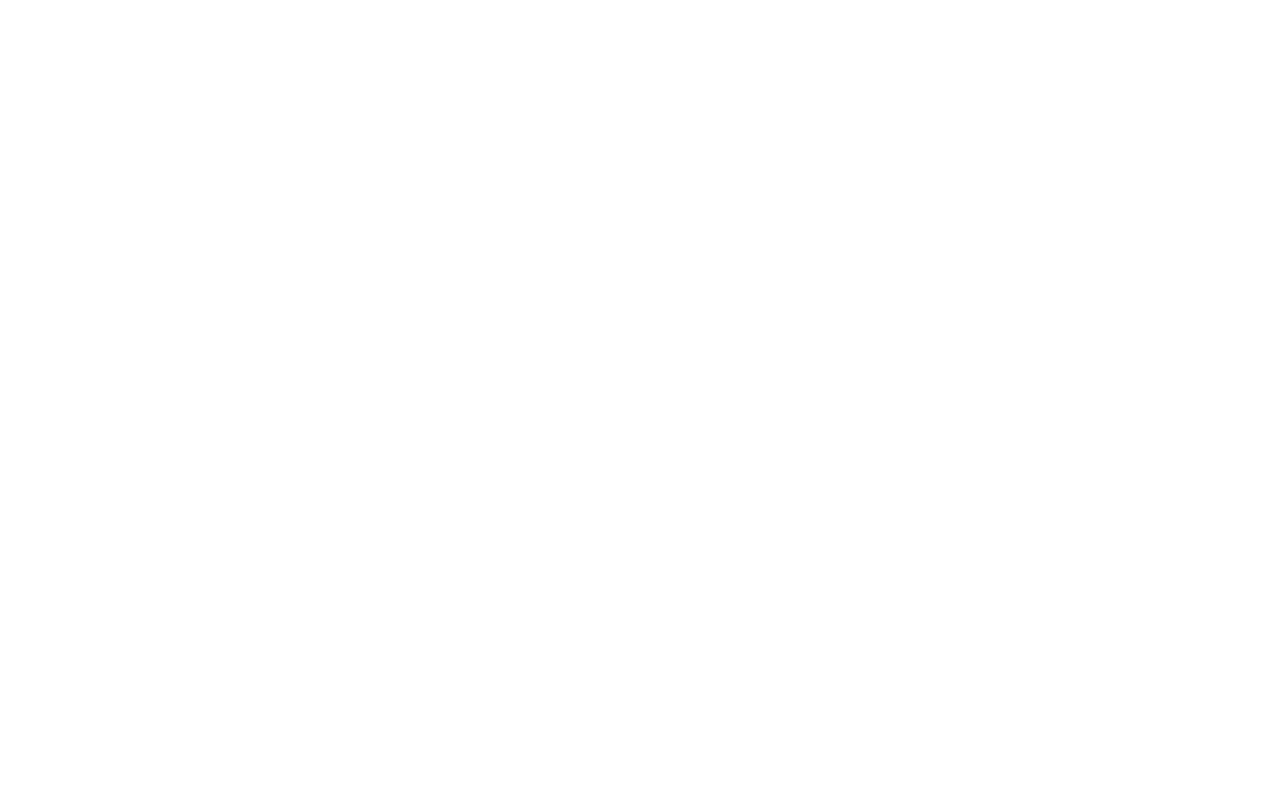
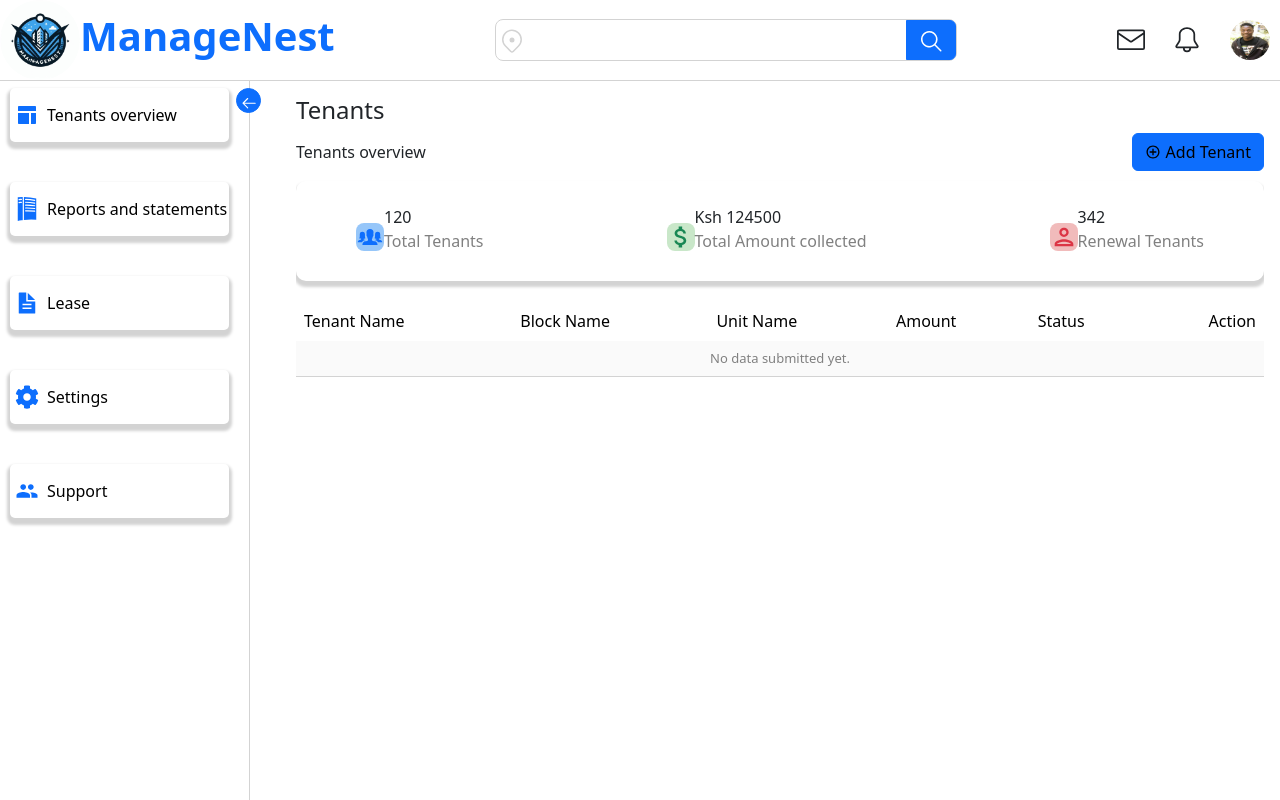
Before and after one commit to PascalTwoli/ManageNest, a React (Create React App) app in the folder frontend/: page /mainbody in a window 1280 px wide. Before the commit this address had no page. Built offline with nearby package versions, Linux system fonts and the light colour scheme.

Commit message:
added tenant_profile_details.component.js, 	tenant_profiles_offcanvas.component.js

```diff
--- a/frontend/package.json
+++ b/frontend/package.json
@@ -11,6 +11,7 @@
     "react": "^18.3.1",
     "react-bootstrap": "^2.10.5",
     "react-dom": "^18.3.1",
+    "react-icons": "^5.3.0",
     "react-router-dom": "^6.27.0",
     "react-scripts": "5.0.1",
     "web-vitals": "^2.1.4"
--- a/frontend/src/App.css
+++ b/frontend/src/App.css
@@ -9,7 +9,7 @@
 
 
 
-/*signin.component.css  */
+/*----------------- signin.component.css  ----------------*/
 .container1{
   box-sizing: border-box;
   box-shadow: 0px 0px 4px -2px;
@@ -54,7 +54,6 @@
 .right-bar{
   border-radius: 10px;
   margin-left:10rem;
-  /* margin-left: 7.5%; */
   margin-top: 20px !important;
   margin-bottom: 0px;
   max-width: 29.5rem !important;
@@ -86,7 +85,7 @@
 }
 
 
-/* signup.component.css */
+/*---------------- signup.component.css -----------------*/
 
 .left-bar {
   flex-direction: column;
@@ -124,46 +123,312 @@
   width: 150% !important;
 }
 
-.signup-btn:hover{
-  background-color: white !important;
-  color: #007bff !important;
+
+/* --------- sidebar.component.js ------------ */
+.side-bar{
+  border-right: solid 1px lightgrey !important;
+  row-gap: 70px !important;
+  /* position: fixed; */
+}
+
+.sidebar-toggle-btn{
+  border-radius: 60% !important;
+  padding: 0px 0px 0px 3px !important;
+  right: -20px;
+  top: 0px !important;
+  height: 25px;
+  width: 25px;
+}
+
+.sidebar-div{
+  display: flex;
+  margin-left: 10px;
+  color: black;
+  padding-top: 15px;
+  padding-bottom: 15px;
+  padding-left: 5px;
+  box-shadow: 0px 4px 3px 3px lightgrey;
+  margin-right: 20px;
+  border-radius: 5px;
+}
+
+.sidebar-labels{
+  color: grey;
 }
 
 
-/* signup.component.css */
-
-.left-bar {
-  flex-direction: column;
-  line-height: 30px;
-  color: white;
-  border-radius: 10px !important;
-  margin-top: 20px !important;
-  margin-bottom: 0px;
-  max-width: 29.5rem !important;
-  height: 85vh;
-  margin-left: 1.5rem;
+/* -------------- header.component.css ------------ */
+.header-container .logo{
+  height: 80px;
+}
+.header-container{
+  justify-content: space-between;
+  align-items: center;
+  padding-top: 0px !important;
+  border-bottom: solid lightgrey 1px;
+  gap: 10rem;
+  padding-right: 10px;
+  position: fixed;
+  width: 100%;
 }
 
-.logo-div {
-  margin-top: 20px;
+.header-container .left{
+  align-items: center;
+  flex: 2;
+}
+.header-container .left h1{
+  font-size: 40px;
+  font-weight: 700;
 }
 
-.logo{
-  border-radius: 50%;
+.header-container .search-container{
+  align-items: center;
+  flex: 3;
+  border: 1px solid lightgrey;
+  border-radius: 8px;
 }
 
-.left-div-cnter{
-  flex-direction: column;
-  align-items: center !important;
-  justify-content: center !important;
-  padding-top: 6rem;
+.header-container .search-container div{
+  flex: 1;
+  padding-left: 4px;
+}
+.header-container .search-container input{
+  outline: none;
+  border: none;
+  width: 92%;
 }
 
-.class-for-form-signup{
-  padding-left: 120px;
-  padding-top: 5rem;
-  padding-bottom: 130px;
+.header-container .search-container button{
+  border-top-left-radius: 0px;
+  border-bottom-left-radius: 0px;
 }
-.form-label-signup{
-  width: 150% !important;
+
+.header-container .right{
+  align-items: center;
+  flex: 1;
+  justify-content: space-between;
 }
+
+.header-container .right{
+
+  font-weight: 900;
+}
+
+.header-container .profile{
+  height: 40px;
+  width: 40px;
+  border-radius: 40px;
+}
+
+/* ---------main content component------- */
+.mainContentContainer{
+padding-top: 80px;
+position: fixed;
+width: 100%;
+}
+
+.main-content-container{
+  margin-left: 30px;
+  overflow-y: scroll;
+  scroll-behavior: smooth;
+ }
+
+/* ----------- tenant_overview.component.css ---------- */
+.tenants-container{
+  overflow-y: scroll;
+  scroll-behavior: smooth;
+}
+.TenantOverviewHeader{
+  margin-bottom: 20px;
+}
+
+.add-tenant-btn{
+  gap: 5px;
+  align-items: center;
+  color: black !important;
+  margin-bottom: 10px;
+}
+
+.tenant_overview_head1{
+  justify-content: space-between;
+  align-items: center;
+}
+.tenants-container .totals-div{
+  justify-content: space-between;
+  box-shadow: 0px 4px 3px 2px lightgrey;
+  border-radius: 10px;
+}
+
+.tenants-container .totals-div .p1{
+  color: grey;
+}
+
+.tenants-container .totals-div .totals1{
+  align-items: center;
+  /* background-color: #96c6f9; */
+  padding: 24px 60px 12px;
+  border-radius: 10px;
+}
+
+.tenants-container .totals-div .totals1:hover{
+  box-shadow: 0px 4px 3px 2px #96c6f9;
+}
+.tenants-container .totals-div .totals1 .text-primary{
+  background-color: #96c6f9;
+  border-radius: 8px;
+}
+.tenants-container .totals-div .totals1 .text-success{
+  background-color:rgb(201, 231, 201);
+  border-radius: 8px;
+}
+.tenants-container .totals-div .totals1 .text-danger{
+  background-color: rgb(241, 187, 187);
+  border-radius: 8px;
+}
+
+
+
+/* --------tenant_overveiw_table.component.js ----------- */
+
+Table{
+  padding-left: none !important;
+}
+
+Table th{
+  font-weight: 500;
+}
+Table .image{
+  /* height: 40px;
+  width: 40px;
+  border-radius: 30px !important;
+  background-color: green; */
+}
+Table img {
+  width: 45px;
+  height: 45px;
+border-radius: 40px;
+
+}
+
+Table td {
+  color: grey !important;
+  font-size: 13px;
+  align-items: center;
+  border-bottom: 1px solid lightgrey !important;
+  background-color: rgb(250, 250, 250) !important;
+}
+
+Table td .name{
+  color: black;
+  font-size: initial;
+  margin: 0px !important;
+}
+
+Table td .status-div {
+  width: fit-content;
+  padding: 4px 8px;
+  border-radius: 7px;
+  color: black;
+  font-size: initial;
+  background-color: #2e90f9;
+}
+
+Table td .span2{
+  border-right: 1px solid grey;
+}
+Table td .actionbutton {
+  /* width: fit-content; */
+  border: solid 1px grey;
+  padding: 4px 6px;
+  border-radius: 7px;
+  text-align: end;
+  font-size: initial;
+  justify-content: space-around;
+}
+.th-action{
+  text-align: end;
+}
+
+/*-------- offCanvas ------ */
+
+.offCanvas{
+
+}
+
+/* -------leaseoverview component.js -------- */
+
+.leaseOverview-Container{
+  scroll-behavior: smooth;
+  overflow-y: scroll;
+}
+
+.lease-profiles-container{
+  border:1px solid grey;
+  border-radius: 20px;
+  padding: 10px 15px;
+  margin-bottom: 30px;
+  margin-right: 20px;
+}
+.lease-profiles-div{
+  justify-content: space-between;
+  align-items: center;
+  gap: 50px;
+}
+
+.lease-div{
+  flex: 1;
+
+}
+.lease-div-div{
+  justify-content: space-between;
+  margin-bottom: 10px;
+  text-align: center;
+}
+
+.lease-div-div span{
+  text-decoration: underline;
+  color: grey;
+}
+
+.lease-rent-div {
+  padding: 10px 15px;
+  background-color: #2e90f9;
+  border-radius: 8px;
+  width: 180px;
+}
+.lease-rent-div p{
+  margin: 4px 0px;
+}
+
+.lease-more-info-btn{
+  background: #2e90f9 !important;
+}
+
+.lease-rent-inc {
+  background: white;
+  padding: 3px 5px;
+  text-align: center;
+  border-radius: 8px;
+
+}
+
+
+/* --------lease_agreement.component ------- */
+.leaseAgreement{
+
+}
+.leaseAgreement span {
+  color: #007bff;
+}
+.ol1{
+  list-style-type: upper-roman;
+}
+.ol2{
+  list-style-type: disc;
+}
+.ol3{
+  list-style-type: square;
+}
+
+
+/*  -------------------TenantMoreDetails/profile -------------*/
--- a/frontend/src/App.js
+++ b/frontend/src/App.js
@@ -1,31 +1,51 @@
-import './App.css';
-import React from 'react';
-import Signin from './signin.component';
-import 'bootstrap/dist/css/bootstrap.min.css';
+import "./App.css";
+import React from "react";
+import Signin from "./signin.component";
+import "bootstrap/dist/css/bootstrap.min.css";
 import {
-  Container, Row, Col, Form, Input, Button, Navbar, Nav,
-  NavbarBrand, NavLink, NavItem, UncontrolledDropdown,
-  DropdownToggle, DropdownMenu, DropdownItem
-} from 'react-bootstrap';
-import Signup from './signup.component';
-import {BrowserRouter as Router, Routes, Route, Navigate} from 'react-router-dom';
-
+	Container,
+	Row,
+	Col,
+	Form,
+	Input,
+	Button,
+	Navbar,
+	Nav,
+	NavbarBrand,
+	NavLink,
+	NavItem,
+	UncontrolledDropdown,
+	DropdownToggle,
+	DropdownMenu,
+	DropdownItem,
+} from "react-bootstrap";
+import Signup from "./signup.component";
+import {
+	BrowserRouter as Router,
+	Routes,
+	Route,
+	Navigate,
+} from "react-router-dom";
+import Sidebar from "./maincontent.component";
+import Mainbody from "./mainbody.component";
 
 // window.React1 = require('react');
 
 function App() {
 	return (
-
+		<div className="App">
 			<Router>
 				<div>
 					<Routes>
-                <Route  path="/" element={<Navigate to="/signup" />}/>
-                <Route path='/signup' element={<Signup/>}/>
-                <Route path='/signin' element={<Signin/>}/>
+						<Route path="/" element={<Navigate to="/signin" />} />
+						<Route path="/signup" element={<Signup />} />
+						<Route path="/signin" element={<Signin />} />
+						<Route path="/sidebar" element={<Sidebar />} />
+						<Route path="/mainbody" element={<Mainbody />} />
 					</Routes>
 				</div>
 			</Router>
-
+		</div>
 	);
 }
 
--- a/frontend/src/lease_agreement.component.js
+++ b/frontend/src/lease_agreement.component.js
@@ -1,5 +1,3 @@
-import { BsFilePdf } from "react-icons/bs";
-import { useEffect, useState } from "react";
 
 const LeaseAgreement = ({ agreementData }) => {
 	//state to store lease agreement
@@ -78,7 +76,7 @@ const LeaseAgreement = ({ agreementData }) => {
 						of this Agreement.
 					</li>
 					<li className="ol3">
-						Other. <span>[OTHER]</span>
+						Other.
 					</li>
 				</li>
 				<li className="ol1">
--- a/frontend/src/leaseprofiles.component.js
+++ b/frontend/src/leaseprofiles.component.js
@@ -20,8 +20,7 @@ const LeaseProfiles = () => {
 
 	// fetch data from the local storage when the component mounts
 	useEffect(() => {
-		const storedData =
-			JSON.parse(localStorage.getItem("tenantFormData")) || [];
+		const storedData = JSON.parse(localStorage.getItem("tenantFormData")) || [];
 		if (storedData) {
 			setLeaseData(storedData);
 		}
--- a/frontend/src/offcanvas.component.js
+++ b/frontend/src/offcanvas.component.js
@@ -3,11 +3,11 @@ import TenantForm from './tenantform.component';
 
 function OffCanvasModal({ show, handleClose }) {
   return (
-    <Offcanvas show={show} onHide={handleClose} placement="end">
+    <Offcanvas show={show} onHide={handleClose} placement="end" className='offCanvas'>
       <Offcanvas.Header closeButton>
         <Offcanvas.Title>Tenant details</Offcanvas.Title>
       </Offcanvas.Header>
-      <Offcanvas.Body>
+      <Offcanvas.Body className=''>
         <TenantForm/>
       </Offcanvas.Body>
     </Offcanvas>
--- a/frontend/src/signup.component.js
+++ b/frontend/src/signup.component.js
@@ -1,59 +1,175 @@
-import { Button, ButtonGroup, Dropdown, Form } from "react-bootstrap";
+import { Button, Form, Alert } from "react-bootstrap";
 import { useNavigate } from "react-router-dom";
-import logo from './logo.jpeg';
-import Signin from './signin.component';
-
-// require('react-dom');
-// window.React2 = require('react');
-// console.log(window.React1 === window.React2);
+import { useState } from "react";
+import logo from "./logo.jpeg";
 
 
 export default function Signup() {
+	//function to switch from the signup component to signin component
+	const navigate = useNavigate();
+	const handleSigninClick = () => {
+		navigate("/signin");
+	};
 
-  const navigate = useNavigate();
+	//function
 
-  const handleSigninClick = () => {
-    navigate('/signin');
+	// submitting the form to the server
+	const [formData, setFormData] = useState({
+        username: '',
+        email: '',
+        password: '',
+        remember: ''
+    });
+
+    // const [loading, setLoading] = useState(false);
+    const [error, setError] = useState(null);
+    const [success, setSuccess] = useState(false);
+
+    //handle form input change
+    const handleInputChange = (e) => {
+        const {name, value} = e.target;
+        setFormData((preveData) => ({
+            ...preveData,
+            [name]: value
+        }))
     }
 
- return(
+    //handle form submission
+    const handleSubmit = async (e) => {
+        e.preventDefault(); //prevent default form behavior;
+
+        try {
+            // const response = await fetch ('https://example.com/api/form-submit', {
+            //     method: 'POST',
+            //     headers: {
+            //         'Content-Type': 'application/json',
+            //     },
+            //     body: JSON.stringify(formData),
+            // })
+
+            // if (response.ok) {
+            //     // const result = await response.json();
+            //     // console.log('Form submitted successfully:', result);
+            //     setSuccess(true)
+            //     // You can show success feedback to the user here
+            // } else {
+            //     setError('Failed to submit the form');
+            // }
+
+            localStorage.setItem('formData', JSON.stringify(formData));
+
+            setSuccess(true);
+            setError(null);
+            console.log('Form data saved to local storage:', formData);
+            navigate("/mainbody")
+        } catch (error) {
+            console.error('Error submitting the form: ', error);
+            setError('Error submitting the form');
+        }
+        // finally {
+        //     setLoading(false);
+        // }
+
+    };
+
+	return (
 		<div className="container container1">
 			<div className="row d-flex">
 				<div className="col-md-5 bg-primary left-bar">
 					<div className="logo-div">
-                    <img src={logo} alt="" className="logo"/>
+						<img src={logo} alt="" className="logo" />
 					</div>
 					<div className="d-flex left-div-cnter">
 						<h1 className="">Have An Account?</h1>
-                    <p> To keep connected with us please <br/>login with your personal details </p>
-                    <Button as="a" variant="default" className="signup-btn" onClick={handleSigninClick}>SIGN IN</Button>
+						<p>
+							{" "}
+							To keep connected with us please <br />
+							login with your personal details{" "}
+						</p>
+						<Button
+							as="a"
+							variant="default"
+							className="signup-btn"
+							onClick={handleSigninClick}>
+							SIGN IN
+						</Button>
 					</div>
 				</div>
 				<div className="col-md-6 d-flex">
 					<div className="class-for-form-signup">
 						<h1 className="text-primary sign-in-h1">Create an Account</h1>
-                    <p className="text-default text-1">or use your e-mail account</p>
+						<p className="text-default text-1">
+							or use your e-mail account
+						</p>
 
-                    <Form>
+						<Form  onSubmit={handleSubmit}>
+                            {error && <Alert variant="danger">{error}</Alert>}
+                            {success && <Alert variant="success">Form submitted successfully!</Alert>}
 							<Form.Group className="mb-3" controlId="formBasicUsername">
-                            <Form.Label as="p" variant="text-primary" className="form-label text-primary">Username</Form.Label>
-                            <Form.Control type="text" placeholder="Enter username" className="form-input" />
+								<Form.Label
+									as="p"
+									variant="text-primary"
+									className="form-label text-primary">
+									Username
+								</Form.Label>
+								<Form.Control
+									type="text"
+                                    name="username"
+                                    value={formData.username}
+                                    onChange={handleInputChange}
+									placeholder="Enter username"
+									className="form-input"
+								/>
 							</Form.Group>
 							<Form.Group className="mb-3" controlId="formBasicEmail">
-                            <Form.Label as="p" variant="text-primary" className="form-label text-primary">Email</Form.Label>
-                            <Form.Control type="email" placeholder="Enter email" className="form-input" />
+								<Form.Label
+									as="p"
+									variant="text-primary"
+									className="form-label text-primary">
+									Email
+								</Form.Label>
+								<Form.Control
+									type="email"
+                                    name="email"
+                                    value={formData.email}
+                                    onChange={handleInputChange}
+									placeholder="Enter email"
+									className="form-input"
+								/>
 							</Form.Group>
-
 							<Form.Group className="mb-3" controlId="formBasicPassword">
-                            <Form.Label as="p" variant="primary" className="form-label text-primary">Password</Form.Label>
-                            <Form.Control type="password" placeholder="Password" className="form-input" />
+								<Form.Label
+									as="p"
+									variant="primary"
+									className="form-label text-primary">
+									Password
+								</Form.Label>
+								<Form.Control
+									type="password"
+                                    name="password"
+                                    value={formData.password}
+                                    onChange={handleInputChange}
+									placeholder="Password"
+									className="form-input"
+								/>
 							</Form.Group>
 							<Form.Group className="mb-3" controlId="formBasicCheckbox">
-                            <Form.Check type="checkbox" label="Remember me" className="text-primary"/>
+								<Form.Check
+									type="checkbox"
+                                    name="remember"
+                                    value={formData.remember}
+                                    onChange={handleInputChange}
+									label="Remember me"
+									className="text-primary"
+								/>
 							</Form.Group>
-                        <Button variant="primary" className="submit-btn" type="submit">
+							<Button
+								variant="primary"
+								className="submit-btn"
+								type="submit">
 								Sign up
-                        </Button> <br /> <br />
+							</Button>{" "}
+							<br /> <br />
 						</Form>
 					</div>
 				</div>
--- a/frontend/src/tenant_overview_table.component.js
+++ b/frontend/src/tenant_overview_table.component.js
@@ -2,12 +2,17 @@ import { Table } from "react-bootstrap";
 import photos from './photos.jpg'
 import { BsThreeDots } from "react-icons/bs";
 import { useEffect, useState } from "react";
+import TenantMoreDetailsOffcanvas from "./tenant_profiles_offcanvas.component";
 
 const TenantOverviewTable = () => {
 
-
+    //state to control how TenantMoreDetailsOffcanvas visibility;
+    const [showOffcanvas, setShowOffcanvas]  = useState(false);
       // State to store table data (array of rows)
     const [tableData, setTableData] = useState([]);
+
+    const handleShow = () => setShowOffcanvas(true);
+    const handleClose = () => setShowOffcanvas(false);
 
     //fetch data from the localStorage when the component mounts
     useEffect(() => {
@@ -56,8 +61,10 @@ const TenantOverviewTable = () => {
                             <div className="actionbutton d-flex">
                                 <span className="">Delete</span>
                                 <span className="span2"></span>
-                                <span><BsThreeDots /></span>
+                                <span onClick={handleShow}><BsThreeDots /></span>
                             </div>
+                            {/* rendering the offcanvas */}
+                            <TenantMoreDetailsOffcanvas show={showOffcanvas} handleClose={handleClose} />
                         </td>
                     </tr>
                     ))
--- /dev/null
+++ b/frontend/src/tenant_profile_details.component.js
@@ -0,0 +1,38 @@
+import { PiChatTextBold } from "react-icons/pi";
+import { MdOutlineMailOutline } from "react-icons/md";
+
+
+const TenantProfileDetails = () => {
+
+
+    return (
+        <div>
+            <header className="d-flex">
+                <div>Pascals Profile</div>
+                <div  className="d-flex">
+                    <span><PiChatTextBold />Text</span>
+                    <span><MdOutlineMailOutline />Email</span>
+                </div>
+            </header>
+
+            <section className="section1">
+                <div>
+                    <>image</>
+                </div>
+                <div>
+
+                </div>
+                <div></div>
+            </section>
+            <section className="section2">
+                <div className="d-flex">
+
+                </div>
+                <div></div>
+            </section>
+            <section className="section3"></section>
+        </div>
+    );
+}
+
+export default TenantProfileDetails;
--- a/frontend/src/tenantform.component.js
+++ b/frontend/src/tenantform.component.js
@@ -406,7 +406,7 @@ const TenantForm = () => {
 						Number of Bathrooms
 					</Form.Label>
 					<Form.Control
-						type="email"
+						type="number"
 						name="bathroomNumber"
 						value={formData.bathroomNumber}
 						onChange={handleInputChange}
```
Also changed, not shown: frontend/src/signin.component.js (+6 -1 lines), frontend/src/tenant_profiles_offcanvas.component.js (added, +17 -0 lines), 1 other file (tests, documents, lock files or other folders). Lines whose indentation alone changed are shown as unchanged.
